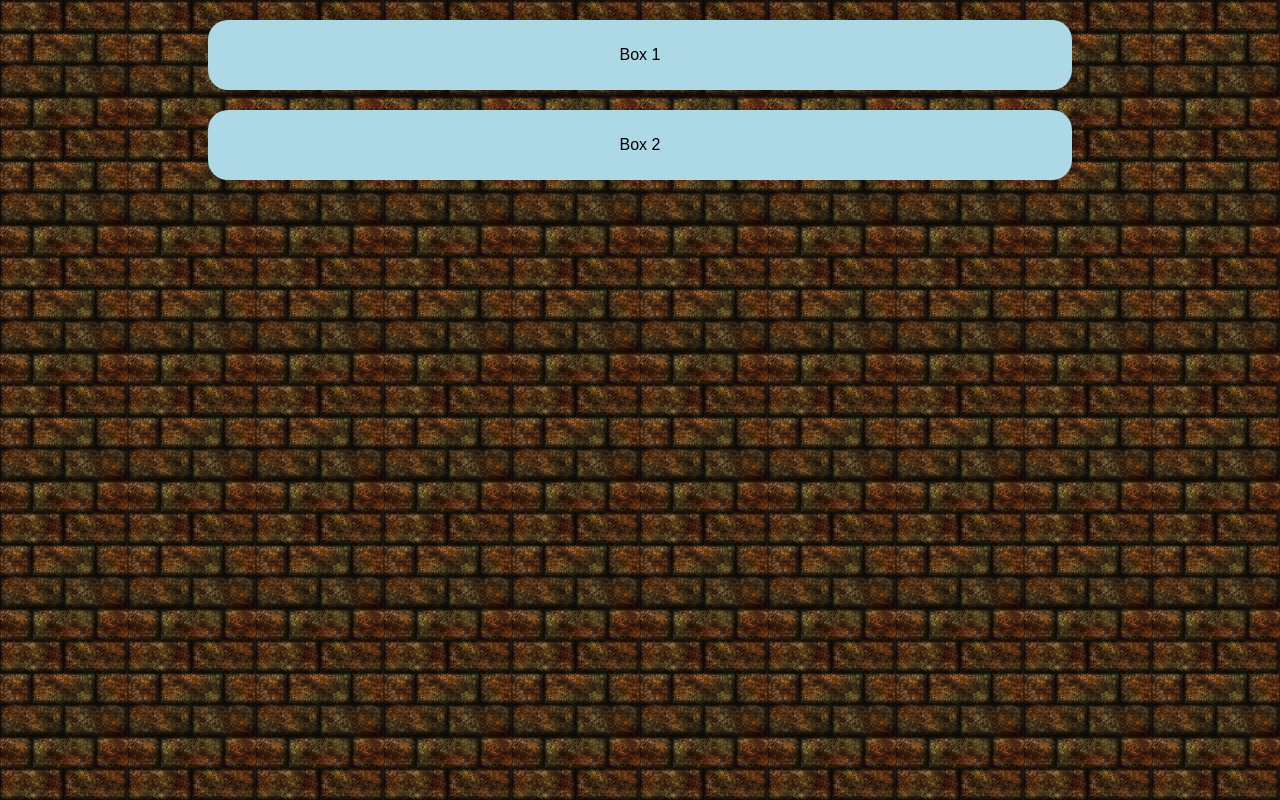
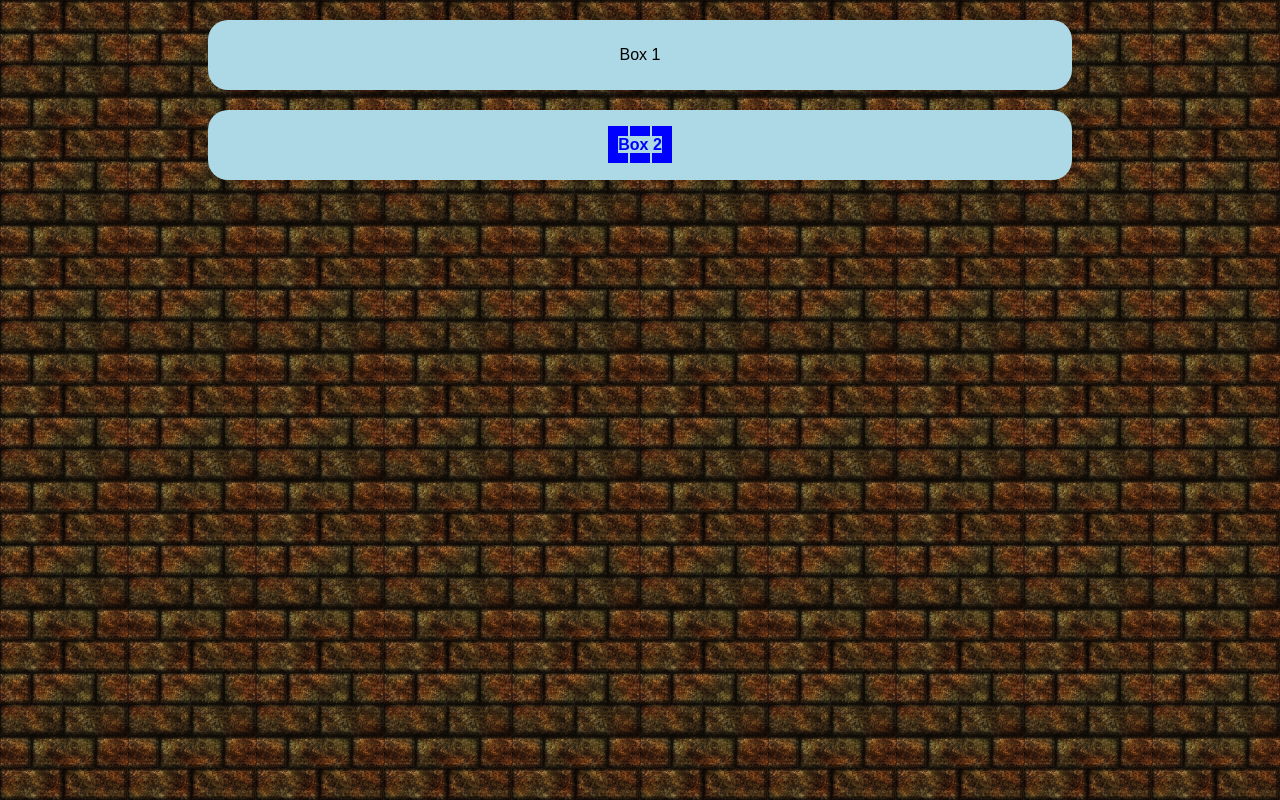
Before and after one commit to nibrin/nibrin.github.io, a plain HTML site: page index.html in a window 1280 px wide. In both pictures the pointer is over the element "Box 2". Drawn offline with Linux system fonts and the light colour scheme.

Commit message:
Update main.css

```diff
--- a/main.css
+++ b/main.css
@@ -9,7 +9,11 @@ p {
   padding-right: 50px;
 }
 span {
-  font-weight: strong;
+  font-weight: bold;
+}
+span:hover {
+  color: blue;
+  border: 10px dashed blue;
 }
 div {
   margin-left: 200px;
```
